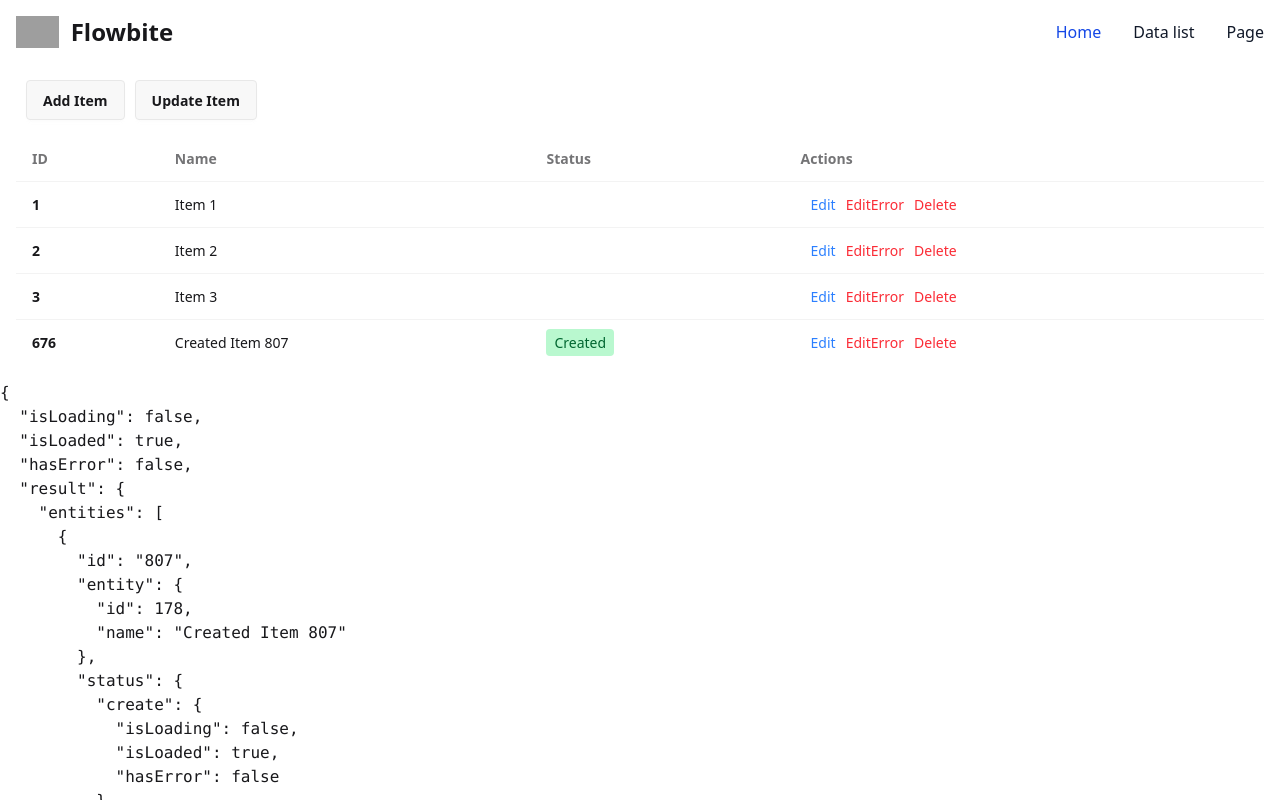
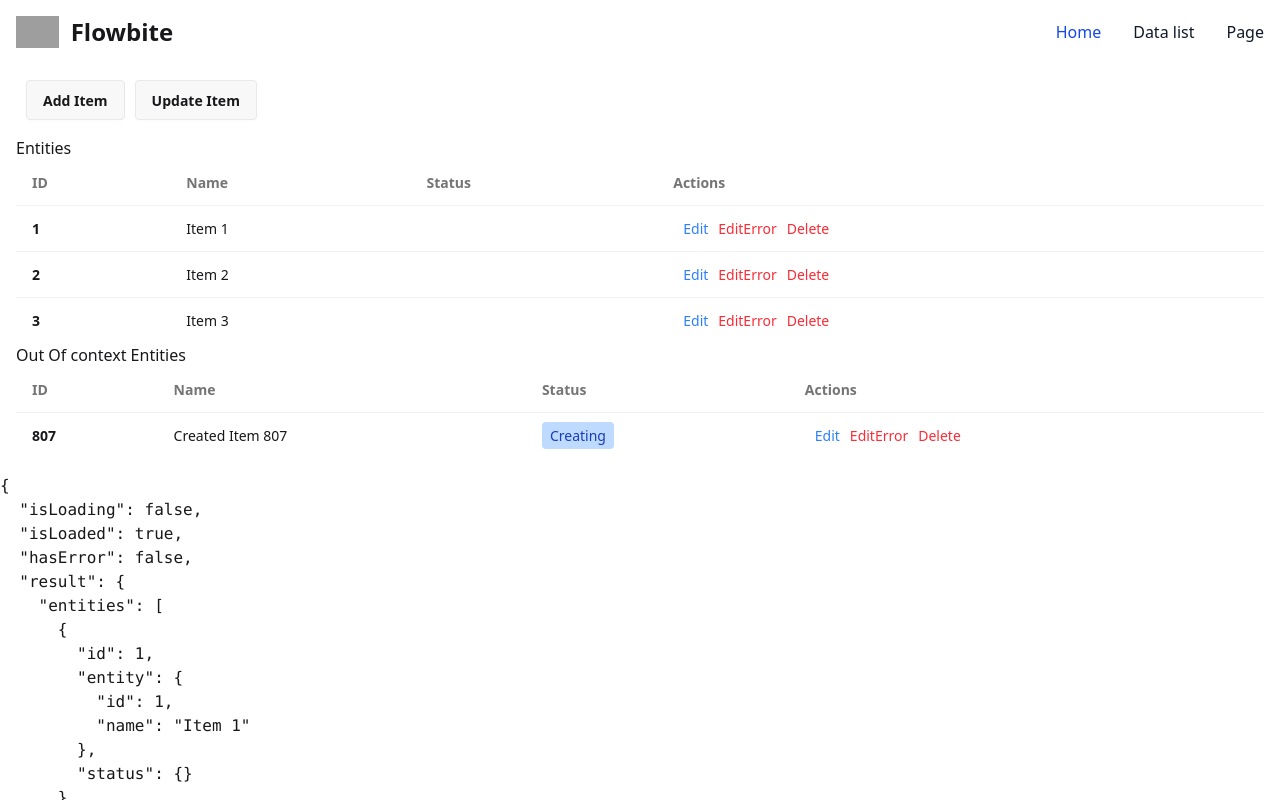
Before and after one commit to ronnain/angular-experimentation2, an Angular app: page /data-list in a window 1280 px wide. Both pictures are taken after a click on the button "Add Item". Shown: the top 800 px of the page. Built offline with nearby package versions, Linux system fonts and the light colour scheme; grey boxes are pictures that could not be loaded.

Commit message:
display storev2

```diff
--- a/src/app/features/data-list/data-list.component.html
+++ b/src/app/features/data-list/data-list.component.html
@@ -8,35 +8,9 @@
     Loading...
   </div>
 
-  <div class="mb-4">
-    <span
-      *ngIf="store.allData()?.hasCreatingItem"
-      class="bg-blue-200 text-blue-800 px-2 py-1 rounded mr-2"
-      >Creating...</span
-    >
-    <span
-      *ngIf="store.allData()?.hasUpdatingItem"
-      class="bg-yellow-200 text-yellow-800 px-2 py-1 rounded mr-2"
-      >Updating...</span
-    >
-    <span
-      *ngIf="store.allData()?.hasDeletingItem"
-      class="bg-red-200 text-red-800 px-2 py-1 rounded mr-2"
-      >Deleting...</span
-    >
-    <span
-      *ngIf="
-        store.allData()?.hasCreationError ||
-        store.allData()?.hasUpdateError ||
-        store.allData()?.hasDeleteError
-      "
-      class="bg-red-200 text-red-800 px-2 py-1 rounded"
-      >Error occurred</span
-    >
-  </div>
-
+  <h2 class="">Entities</h2>
   <div class="relative overflow-x-auto">
-    <table *ngIf="store.allData()?.isLoaded" class="table">
+    <table *ngIf="store2.data | async as data" class="table">
       <thead class="">
         <tr>
           <th scope="col" class="">ID</th>
@@ -46,72 +20,167 @@
         </tr>
       </thead>
       <tbody>
-        <tr *ngFor="let item of store.allData()?.items" class="">
+        <tr *ngFor="let entityData of data.result.entities" class="">
           <th scope="row" class="">
-            {{ item.item.id }}
+            {{ entityData.entity.id }}
           </th>
-          <td class="">{{ item.item.name }}</td>
+          <td class="">{{ entityData.entity.name }}</td>
           <td class="">
             <span
-              *ngIf="item.isCreating"
+              *ngIf="$any(entityData.status).create?.isLoading"
               class="bg-blue-200 text-blue-800 px-2 py-1 rounded"
               >Creating</span
             >
             <span
-              *ngIf="item.isUpdating"
+              *ngIf="$any(entityData.status).update?.isLoading"
               class="bg-yellow-200 text-yellow-800 px-2 py-1 rounded"
               >Updating</span
             >
             <span
-              *ngIf="item.isDeleting"
+              *ngIf="$any(entityData.status).delete?.isLoading"
               class="bg-red-200 text-red-800 px-2 py-1 rounded"
               >Deleting</span
             >
             <span
-              *ngIf="item.isCreated"
+              *ngIf="$any(entityData.status).create?.isLoaded"
               class="bg-green-200 text-green-800 px-2 py-1 rounded"
               >Created</span
             >
             <span
-              *ngIf="item.isUpdated"
+              *ngIf="$any(entityData.status).update?.isLoaded"
               class="bg-green-200 text-green-800 px-2 py-1 rounded"
               >Updated</span
             >
             <span
-              *ngIf="item.isDeleted"
+              *ngIf="$any(entityData.status).delete?.isLoaded"
               class="bg-green-200 text-green-800 px-2 py-1 rounded"
               >Deleted</span
             >
             <span
-              *ngIf="item.hasCreationError"
+              *ngIf="$any(entityData.status).create?.hasError"
               class="bg-red-200 text-red-800 px-2 py-1 rounded"
               >Creation Error</span
             >
             <span
-              *ngIf="item.hasUpdateError"
+              *ngIf="$any(entityData.status).update?.hasError"
               class="bg-red-200 text-red-800 px-2 py-1 rounded"
               >Update Error</span
             >
             <span
-              *ngIf="item.hasDeleteError"
+              *ngIf="$any(entityData.status).delete?.hasError"
               class="bg-red-200 text-red-800 px-2 py-1 rounded"
               >Delete Error</span
             >
           </td>
           <td class="">
             <button
-              (click)="updateItemTest(item.item.id)"
+              (click)="updateItemTest(entityData.entity.id)"
               class="text-blue-500"
             >
               Edit
             </button>
             <button
-              (click)="updateItemError(item.item.id)"
+              (click)="updateItemError(entityData.entity.id)"
               class="text-red-500"
             >
               EditError
             </button>
-            <button (click)="deleteItemTest(item.item.id)" class="text-red-500">
+            <button
+              (click)="deleteItemTest(entityData.entity.id)"
+              class="text-red-500"
+            >
+              Delete
+            </button>
+          </td>
+        </tr>
+      </tbody>
+    </table>
+  </div>
+
+  <h2 class="">Out Of context Entities</h2>
+  <div class="relative overflow-x-auto">
+    <table *ngIf="store2.data | async as data" class="table">
+      <thead class="">
+        <tr>
+          <th scope="col" class="">ID</th>
+          <th scope="col" class="">Name</th>
+          <th scope="col" class="">Status</th>
+          <th scope="col" class="">Actions</th>
+        </tr>
+      </thead>
+      <tbody>
+        <tr
+          *ngFor="let entityData of data.result.outOfContextEntities"
+          class=""
+        >
+          <th scope="row" class="">
+            {{ entityData.entity?.id }}
+          </th>
+          <td class="">{{ entityData.entity?.name }}</td>
+          <td class="">
+            <span
+              *ngIf="$any(entityData.status).create?.isLoading"
+              class="bg-blue-200 text-blue-800 px-2 py-1 rounded"
+              >Creating</span
+            >
+            <span
+              *ngIf="$any(entityData.status).update?.isLoading"
+              class="bg-yellow-200 text-yellow-800 px-2 py-1 rounded"
+              >Updating</span
+            >
+            <span
+              *ngIf="$any(entityData.status).delete?.isLoading"
+              class="bg-red-200 text-red-800 px-2 py-1 rounded"
+              >Deleting</span
+            >
+            <span
+              *ngIf="$any(entityData.status).create?.isLoaded"
+              class="bg-green-200 text-green-800 px-2 py-1 rounded"
+              >Created</span
+            >
+            <span
+              *ngIf="$any(entityData.status).update?.isLoaded"
+              class="bg-green-200 text-green-800 px-2 py-1 rounded"
+              >Updated</span
+            >
+            <span
+              *ngIf="$any(entityData.status).delete?.isLoaded"
+              class="bg-green-200 text-green-800 px-2 py-1 rounded"
+              >Deleted</span
+            >
+            <span
+              *ngIf="$any(entityData.status).create?.hasError"
+              class="bg-red-200 text-red-800 px-2 py-1 rounded"
+              >Creation Error</span
+            >
+            <span
+              *ngIf="$any(entityData.status).update?.hasError"
+              class="bg-red-200 text-red-800 px-2 py-1 rounded"
+              >Update Error</span
+            >
+            <span
+              *ngIf="$any(entityData.status).delete?.hasError"
+              class="bg-red-200 text-red-800 px-2 py-1 rounded"
+              >Delete Error</span
+            >
+          </td>
+          <td class="">
+            <button
+              (click)="updateItemTest(entityData.entity?.id ?? -1)"
+              class="text-blue-500"
+            >
+              Edit
+            </button>
+            <button
+              (click)="updateItemError(entityData.entity?.id ?? -1)"
+              class="text-red-500"
+            >
+              EditError
+            </button>
+            <button
+              (click)="deleteItemTest(entityData.entity?.id ?? -1)"
+              class="text-red-500"
+            >
               Delete
             </button>
           </td>
--- a/src/app/features/data-list/data-list.service.ts
+++ b/src/app/features/data-list/data-list.service.ts
@@ -25,7 +25,7 @@ export class DataListService {
     return of({
       id: Math.floor(Math.random() * 1000),
       name: newItem.name,
-    }).pipe(delay(2000));
+    }).pipe(delay(20000));
     // this.dataListSubject.next([...currentDataList, newItem]);
   }
 
--- a/src/app/features/data-list/storev2.ts
+++ b/src/app/features/data-list/storev2.ts
@@ -251,8 +251,7 @@ export const Store2 = new InjectionToken('Store', {
                 : hasError
                 ? reducer?.onError
                 : undefined;
-              // todo si géré si présent dans outOfContext et entities
-              // merger l'info et la mettre dans le entities
+              debugger;
               if (!customReducer || !acc.result) {
                 const isEntityInEntities = acc.result.entities?.some(
                   (entityData) => idSelector(entityData.entity) == entityId
```
